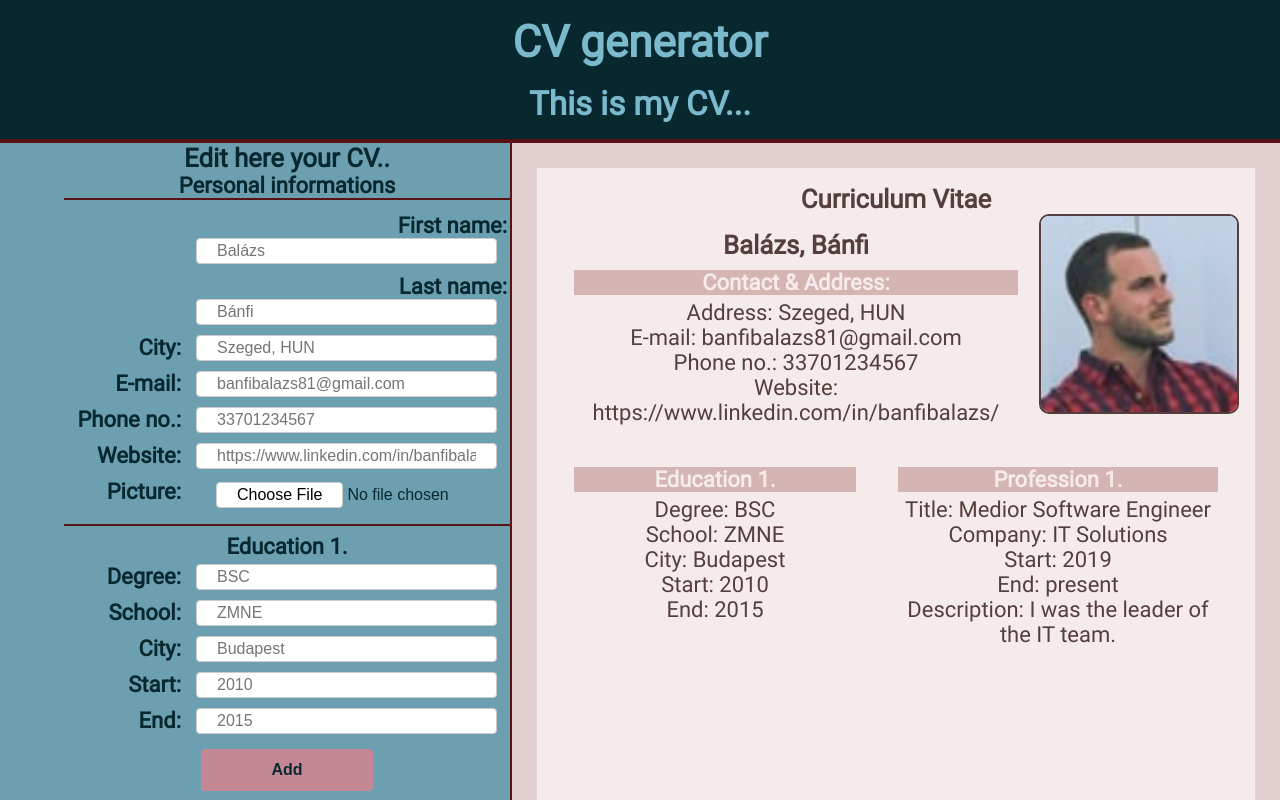
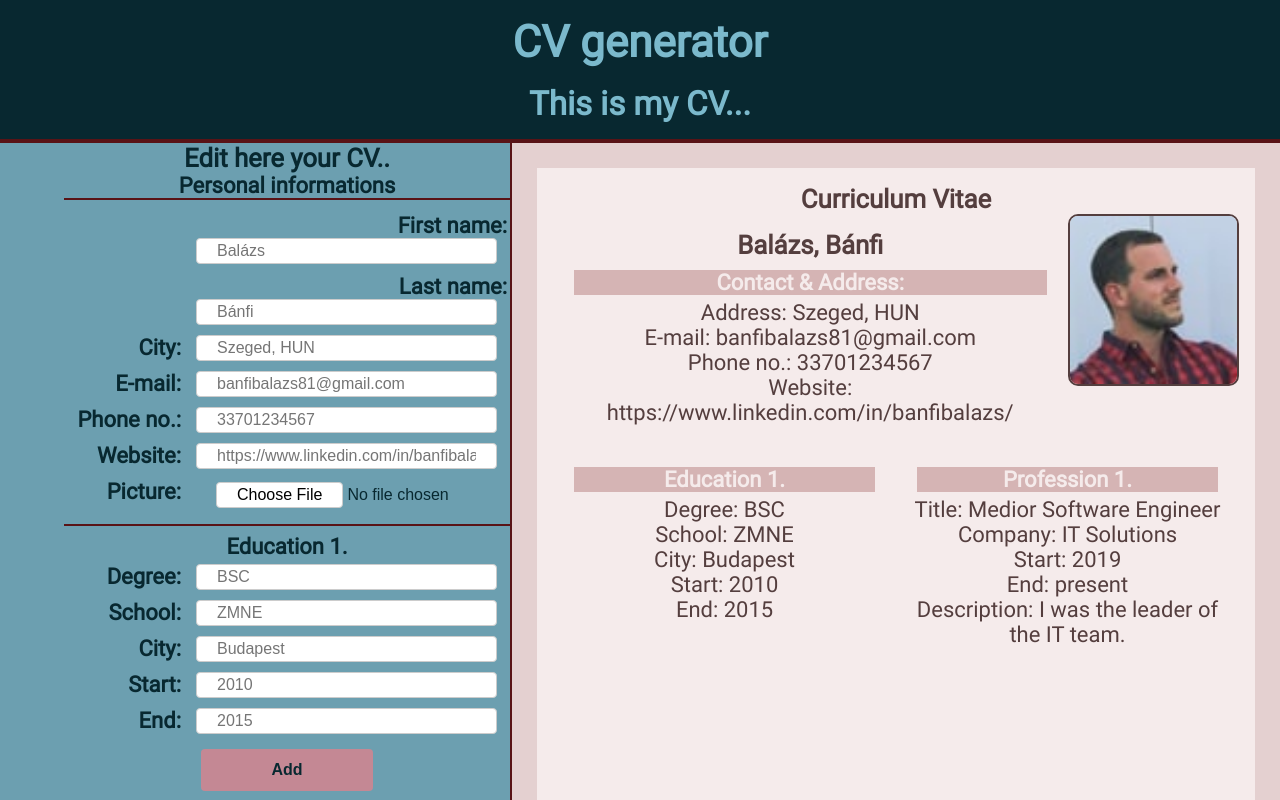
Before and after one commit to BalazsBanfi/CV-generator, a React (Vite) app: page / in a window 1280 px wide. Shown: the top 800 px of the page. Built offline with nearby package versions, Linux system fonts and the light colour scheme.

Commit message:
dd img auto height

```diff
--- a/src/components/Printable.jsx
+++ b/src/components/Printable.jsx
@@ -21,7 +21,7 @@ export default function Printable({
   }
 
   function ProfilePic({ url }) {
-    return <img src={url} alt="Profile picture" width="200" height="200"></img>;
+    return <img src={url} alt="Profile picture"></img>;
   }
 
   function EducationInfo({ education }) {
--- a/src/styles/style.css
+++ b/src/styles/style.css
@@ -182,6 +182,8 @@ button:hover {
   grid-area: 1 / 4 / 2 / 5;
   border: 2px solid var(--printC4);
   border-radius: 10px;
+  width: 100%;
+  height: auto;
 }
 
 .education-data {
```
